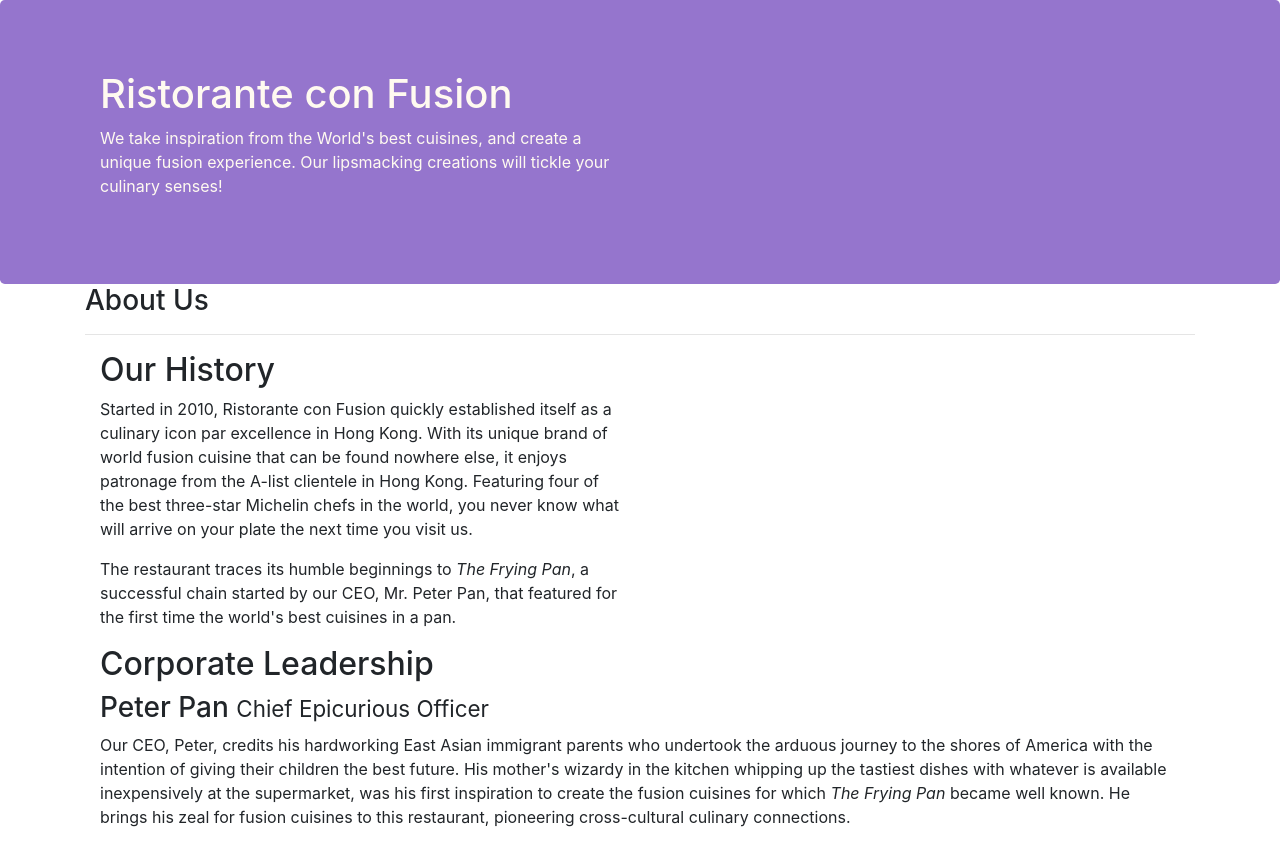
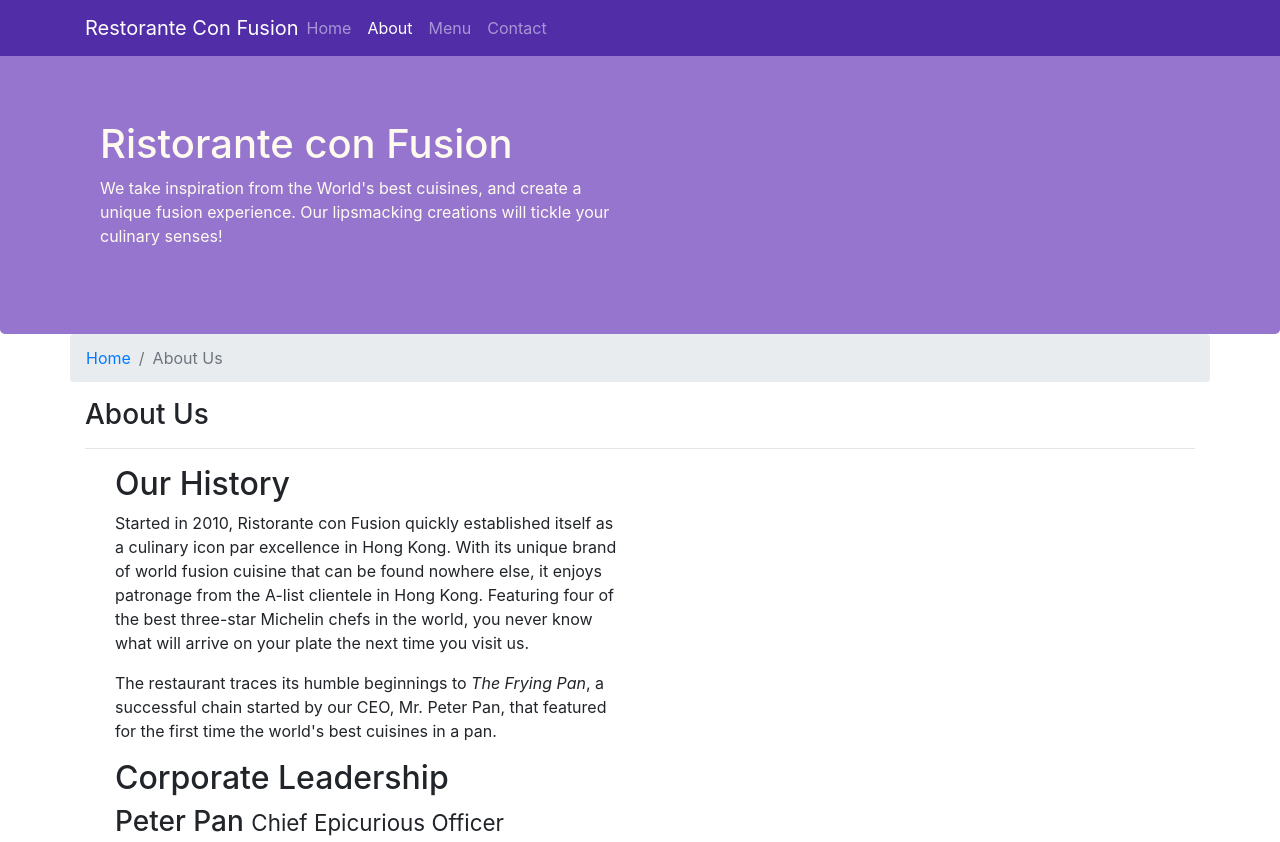
Before and after one commit to Chetangavali/RestorantWebsite, a website: page aboutus.html in a window 1280 px wide. Shown: the top 842 px of the page. Drawn offline with nearby package versions, Linux system fonts and the light colour scheme.

Commit message:
Navbar and Breadcrumb

```diff
--- a/aboutus.html
+++ b/aboutus.html
@@ -16,6 +16,23 @@
 </head>
 
 <body>
+    <nav class="navbar navbar-dark navbar-expand-sm fixed-top">
+        <div class="container">
+            <button class="navbar-toggler" type="button" data-toggle="collapse" data-target="#Navbar">
+                <span class="navbar-toggler-icon"></span>
+            </button>
+            <a class="navbar-brand mr-auto" href="./index.html">Restorante Con Fusion</a>
+            <div class="collapse navbar-collapse" id="Navbar">
+                <ul class="navbar-nav mr-auto">
+                    <li class="nav-item"><a class="nav-link" href="./index.html">Home</a></li>
+                    <li class="nav-item active"><a class="nav-link" href="#">About</a></li>
+                    <li class="nav-item"><a class="nav-link" href="#">Menu</a></li>
+                    <li class="nav-item"><a class="nav-link" href="#">Contact</a></li>
+                </ul>
+            </div>
+
+        </div>
+    </nav>
 
     <header class="jumbotron">
         <div class="container">
@@ -30,9 +47,13 @@
         </div>
     </header>
 
-    <div>
-        <div class="container">
-            <div>
+    <div class="container">
+        <div class="row">
+            <ol class="col-12 breadcrumb">
+               <li class="breadcrumb-item"><a href="./index.html">Home</a></li>
+               <li class="breadcrumb-item active">About Us</li>
+            </ol>
+            <div class="col-12">
                <h3>About Us</h3>
                <hr>
             </div>
@@ -71,7 +92,7 @@
                 <div class="col-4 offset-1 col-sm-2">
                     <h5>Links</h5>
                     <ul class="list-unstyled">
-                        <li><a href="#">Home</a></li>
+                        <li><a href="index.html">Home</a></li>
                         <li><a href="#">About</a></li>
                         <li><a href="#">Menu</a></li>
                         <li><a href="#">Contact</a></li>
--- a/css/styles.css
+++ b/css/styles.css
@@ -28,3 +28,12 @@
     margin: 0px auto;
     color: #0f0f0f;
 }
+
+body{
+    padding: 50px 0px 0px 0px;
+    z-index: 0;
+}
+
+.navbar-dark{
+    background-color: #512DA8;
+}
```
Also changed, not shown: index.html (+18 -1 lines).
